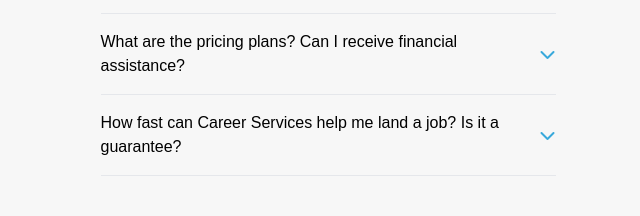
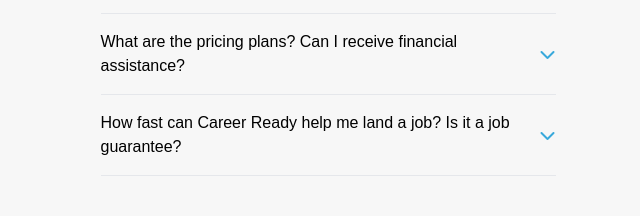
Before and after one commit to codematters/TailwindCSS-Landing-Page---Career-Mentoring-Agency, a website: page index.html in a window 1280 px wide. Shown: the part 4880-5096 px from the top of the page, 312-952 px from the left. Drawn offline with nearby package versions, Linux system fonts and the light colour scheme; files that its build step writes are made by us from their sources; files whose address does not match are found by name.

Commit message:
Update index.html

```diff
--- a/index.html
+++ b/index.html
@@ -220,7 +220,7 @@
                 <i class="text-color-blue fas fa-chevron-down"></i>
             </div>
             <div class="flex items-center border-b py-4">
-                <span class="flex-1">How fast can Career Services help me land a job? Is it a guarantee? </span>
+                <span class="flex-1">How fast can Career Ready help me land a job? Is it a job guarantee?</span>
                 <i class="text-color-blue fas fa-chevron-down"></i>
             </div>
             <button type="button" class="mt-12 flex self-center btn text-white bg-color-blue hover:bg-color-mediumblue">More Info</button>
```
